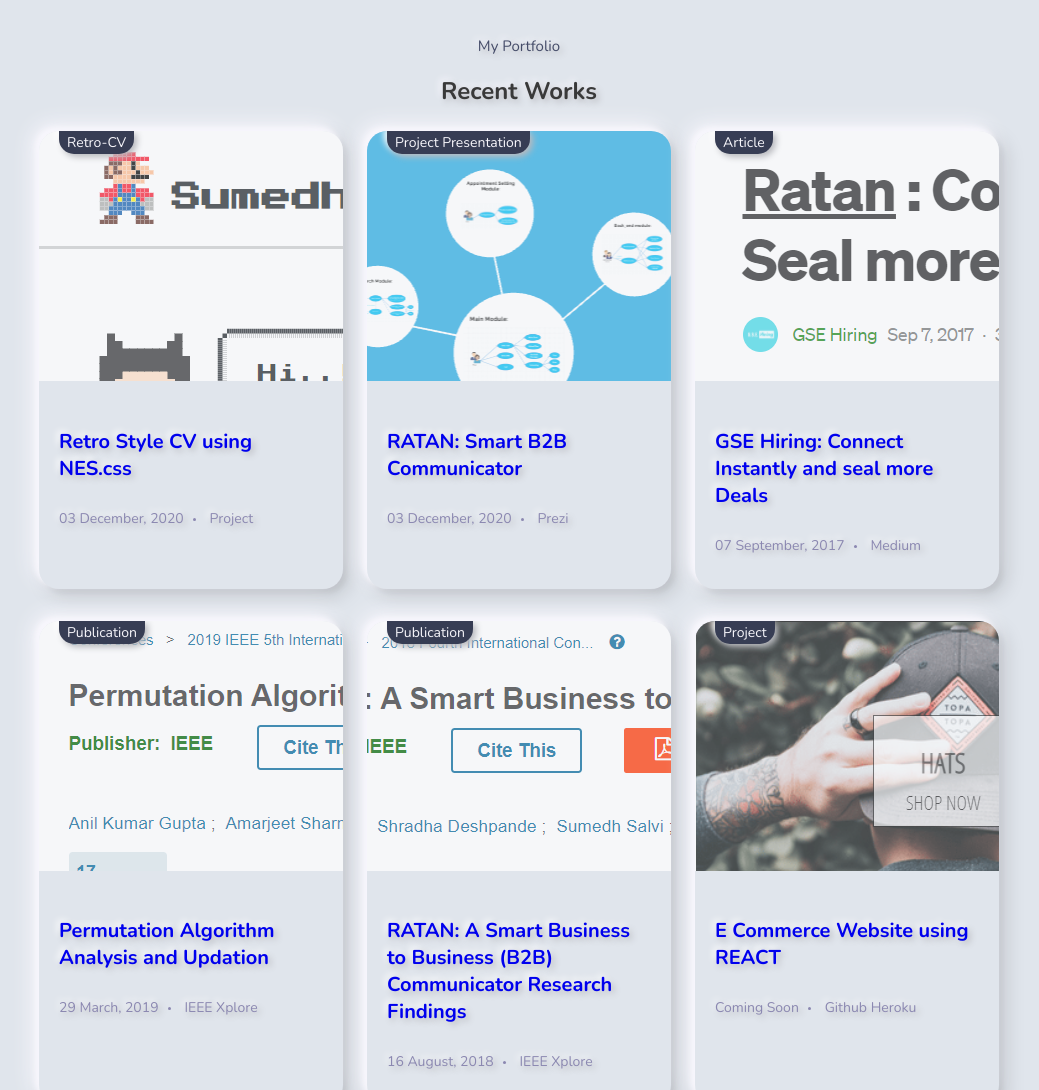
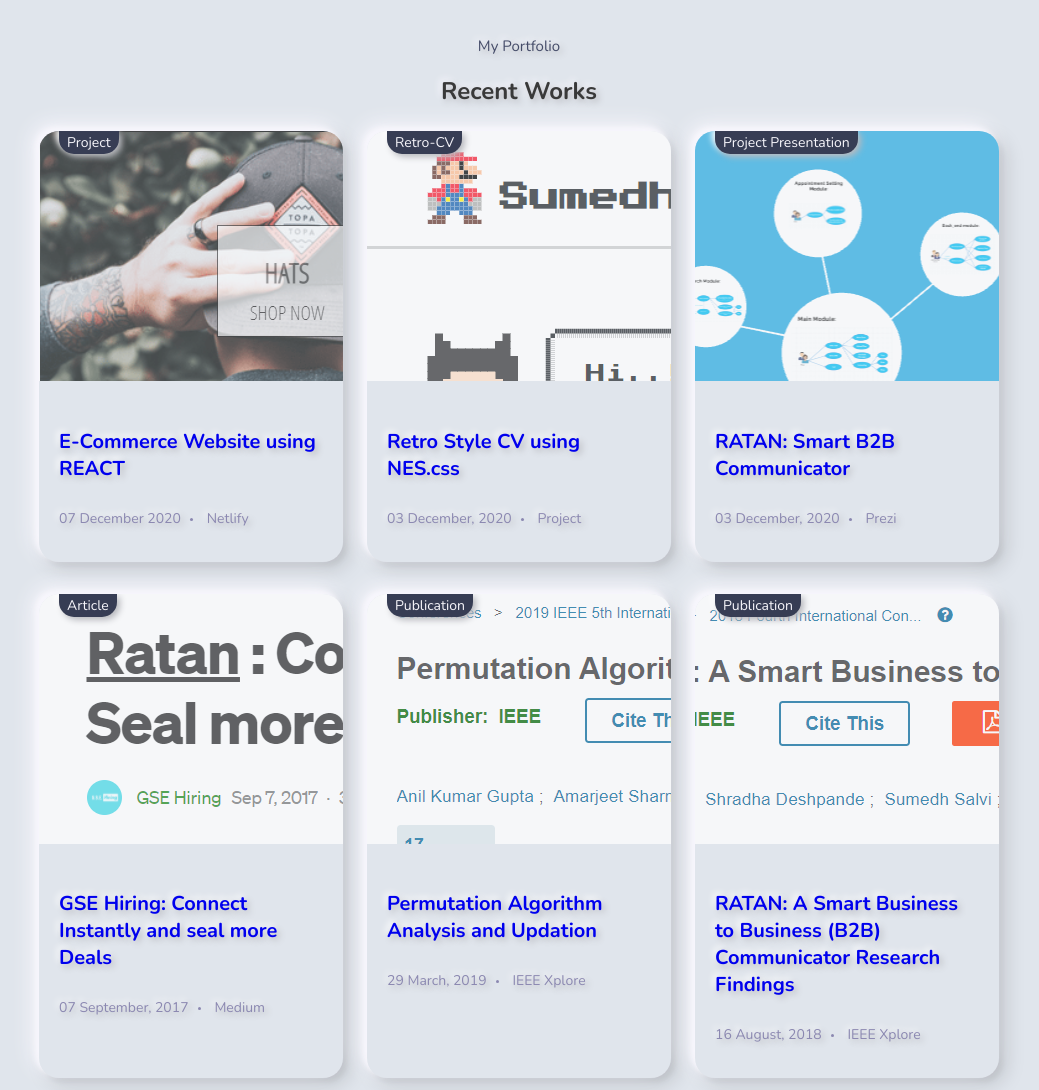
Before and after one commit to salvisumedh2396/salvisumedh2396.github.io, a plain HTML site: page index.html in a window 1280 px wide. Shown: the part 3520-4610 px from the top of the page, without its empty margins (163-1202 px from the left). Drawn offline with nearby package versions, Linux system fonts and the light colour scheme.

Commit message:
Added link to a new project

```diff
--- a/index.html
+++ b/index.html
@@ -532,6 +532,27 @@
         <h2 class="section-title text-shadow">Recent Works</h2>
 
         <div class="works__container bd-grid">
+
+          <div class="blog-item rounded bg-white shadow-dark">
+            <div class="thumb">
+              <a href="https://competent-bose-169afb.netlify.app/">
+                <span class="category">Project</span>
+              </a>
+              <a href="https://competent-bose-169afb.netlify.app/">
+                <img src="assets/img/blog/Capture6.PNG" alt="blog-title" />
+              </a>
+            </div>
+            <div class="details">
+              <h4 class="my-0 title">
+                <a href="https://competent-bose-169afb.netlify.app/">E-Commerce Website using REACT</a>
+              </h4>
+              <ul class="list-inline meta mb-0 mt-2">
+                <li class="list-inline-item">07 December 2020</li>
+                <li class="list-inline-item">Netlify</li>
+              </ul>
+            </div>
+          </div>
+
           <div class="blog-item rounded bg-white shadow-dark">
             <div class="thumb">
               <a href="./RetroCV/index.html">
@@ -655,7 +676,7 @@
             </div>
           </div>
 
-          <div class="blog-item rounded bg-white shadow-dark">
+          <!-- <div class="blog-item rounded bg-white shadow-dark">
             <div class="thumb">
               <a href="#">
                 <span class="category">Project</span>
@@ -673,7 +694,7 @@
                 <li class="list-inline-item">Github Heroku</li>
               </ul>
             </div>
-          </div>
+          </div> -->
         </div>
       </section>
 
```
